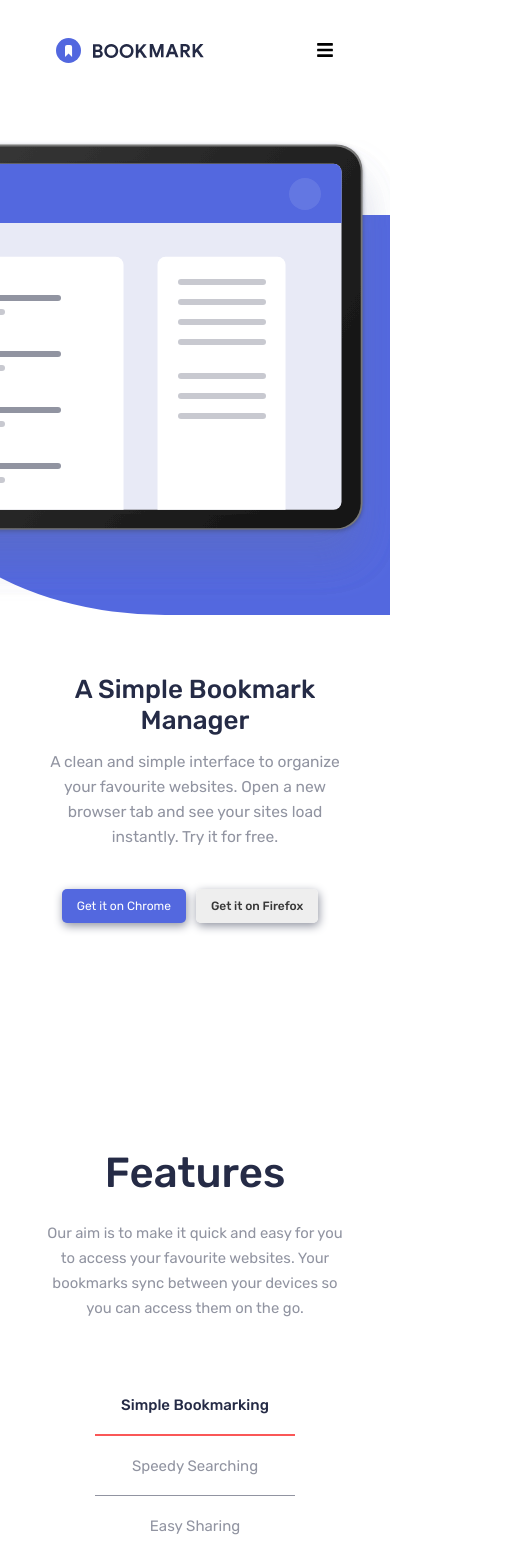
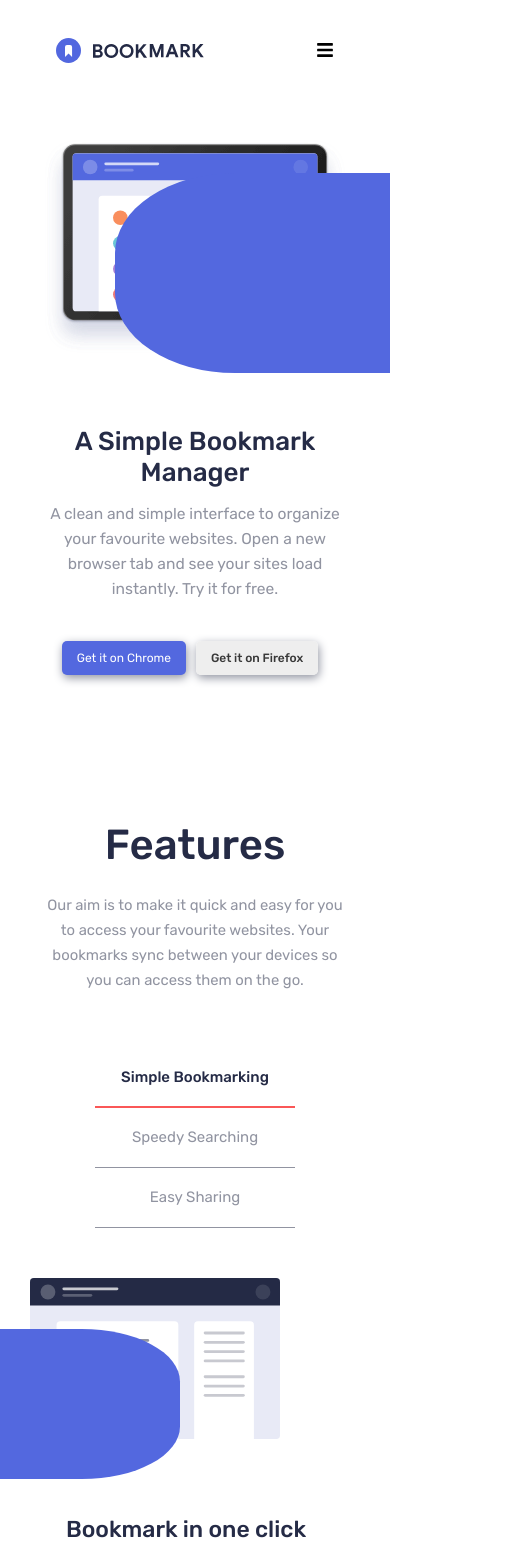
Before and after one commit to BillyJoeDev/bookmark-landing, a React (Create React App) app: page / in a window 390 px wide. Shown: the top 1553 px of the page, 513 px wide, since content can reach past the window. Built offline with nearby package versions, Linux system fonts and the light colour scheme.

Commit message:
Responsiveness for iphones on overlapping images

```diff
--- a/src/components/Contact/Contact.css
+++ b/src/components/Contact/Contact.css
@@ -25,6 +25,7 @@
     display: flex;
     flex-direction: row;
     align-items: flex-start;
+    justify-content: center;
     margin-top: 20px;
     width: 100%;
 }
@@ -64,7 +65,6 @@
     display: flex;
     flex-direction: column;
     justify-content: center;
-    width: 100%;
 }
 
 .contact-error-container i {
@@ -83,6 +83,11 @@
 
     .contact-container {
         flex-direction: column;
+    }
+
+
+    .contact-error-container {
+        width: 100%;
     }
 
     .contact-header {
--- a/src/components/Download/Download.css
+++ b/src/components/Download/Download.css
@@ -102,7 +102,11 @@
     filter: brightness(5%);
 }
 
-@media screen and (max-width: 760px) {
+@media screen and (max-width: 768px) {
+    .download-wrapper {
+        margin-top: 100px;
+    }
+
     .download-wrapper-header {
         width: 80%;
     }
--- a/src/components/Features/Features.css
+++ b/src/components/Features/Features.css
@@ -57,29 +57,33 @@
     display: flex;
     flex-direction: row;
     align-items: center;
-    justify-content: space-evenly;
+    justify-content: space-between;
     width: 100%;
 }
 
 .features-section-image-wrapper {
-    height: 400px;
-    width: 682px;
-    position: relative;
-    top: 75px;
-    border-top-right-radius: 45%;
-    border-bottom-right-radius: 45%;
-    background-color: var(--primary-color-blue);
-    margin-left: -395px;
+    display: flex;
+    flex-direction: column-reverse;
 }
 
-.features-section-image-wrapper img {
-    position: relative;
-    top: -80px;
-    left: 320px;
+.features-section-bullet {
+    height: 350px;
+    width: 100%;
+    margin-left: -100px;
+    border-top-right-radius: 35%;
+    border-bottom-right-radius: 35%;
+    background-color: var(--primary-color-blue);
+}
+
+.features-section-image-wrapper img
+{
+    margin-bottom: -250px;
+    margin-left: 250px;
 }
 
 .features-section-content {
     width: 23%;
+    margin-right: 500px;
 }
 
 .features-section-content h1 {
@@ -113,7 +117,7 @@
     border: 2px solid var(--primary-color-blue);
 }
 
-@media screen and (max-width: 760px)
+@media screen and (max-width: 768px)
 {
     .features-header {
         width: 80%;
@@ -125,19 +129,24 @@
 
     .features-section-buttons {
         display: flex;
-        flex-direction: column;
+        flex-direction: row;
         align-items: center;
         justify-content: center;
+        width: 80%;
     }
 
     .features-section-info {
         display: flex;
         flex-direction: column;
+        align-items: flex-start;
     }
 
     .features-section-content {
         width: 80%;
         text-align: center;
+        margin-right: 0;
+        margin-top: 20px;
+        margin-left: 60px;
     }
 
     .features-section-content button {
@@ -151,4 +160,48 @@
     .features-section-content p {
         font-size: clamp(12px, 3.8vw, 16px);
     }
+
+    .features-section-bullet {
+        height: 180px;
+        width: 100%;
+        border-top-right-radius: 35%;
+        border-bottom-right-radius: 35%;
+        background-color: var(--primary-color-blue);
+    }
+
+    .features-section-image-wrapper img
+    {
+        width: 300px;
+        margin: 0;
+        margin-bottom: -140px;
+        margin-left: 100px;
+    }
 }
+
+@media screen and (max-width: 560px)
+{
+    .features-section-buttons {
+        display: flex;
+        flex-direction: column;
+        align-items: center;
+        justify-content: center;
+    }
+
+    .features-section-content {
+        margin-left: 30px;
+    }
+
+    .features-section-bullet {
+        height: 150px;
+        width: 100%;
+        margin-left: -100px;
+    }
+
+    .features-section-image-wrapper img
+    {
+        width: 250px;
+        margin: 0;
+        margin-bottom: -110px;
+        margin-left: 30px;
+    }
+}
--- a/src/components/Features/Features.jsx
+++ b/src/components/Features/Features.jsx
@@ -34,6 +34,7 @@ const Features = () => {
         </div>
         <div className='features-section-info'>
           <div className='features-section-image-wrapper'>
+            <div className='features-section-bullet' />
             <img src={features[featureIndex].image} />
           </div>
           <div className='features-section-content'>
--- a/src/components/Hero/Hero.css
+++ b/src/components/Hero/Hero.css
@@ -66,19 +66,23 @@
 }
 
 .hero-image-wrapper {
-    height: 400px;
-    width: 600px;
-    position: relative;
-    top: 75px;
-    border-top-left-radius: 45%;
-    border-bottom-left-radius: 45%;
+    display: flex;
+    flex-direction: column-reverse;
+}
+
+.hero-bullet-background {
+    height: 350px;
+    width: 100%;
+    margin-left: 180px;
+    border-top-left-radius: 40%;
+    border-bottom-left-radius: 40%;
     background-color: var(--primary-color-blue);
 }
 
-.hero-image-wrapper img {
-    position: relative;
-    top: -80px;
-    left: -150px;
+.hero-image-wrapper img
+{
+    margin-bottom: -300px;
+    margin-right: 100px;
 }
 
 @media screen and (max-width: 768px) {
@@ -87,26 +91,24 @@
         flex-direction: column-reverse;
     }
 
-    .hero-image-wrapper {
-        height: 400px;
-        width: 600px;
-        position: relative;
-        top: 75px;
-        border-top-left-radius: 45%;
-        border-bottom-left-radius: 45%;
-        background-color: var(--primary-color-blue);
+    .hero-bullet-background {
+        height: 200px;
+        width: 100%;
+        margin-left: 70px;
     }
 
-    .hero-image-wrapper img {
-        position: relative;
-        top: -80px;
-        left: -150px;
+    .hero-image-wrapper img
+    {
+        width: 300px;
+        margin: 0;
+        margin-bottom: -180px;
     }
 
     .hero-info {
         margin-left: 0;
         width: 80%;
         text-align: center;
+        height: 339px;
     }
 
     .hero-info h1 {
--- a/src/components/Hero/Hero.jsx
+++ b/src/components/Hero/Hero.jsx
@@ -13,7 +13,8 @@ const Hero = () => {
             </div>
         </div>
         <div className='hero-image-wrapper'>
-            <img src='images/illustration-hero.svg' />
+          <div className='hero-bullet-background' />
+          <img src='images/illustration-hero.svg' />
         </div>
     </header>
   )
```
